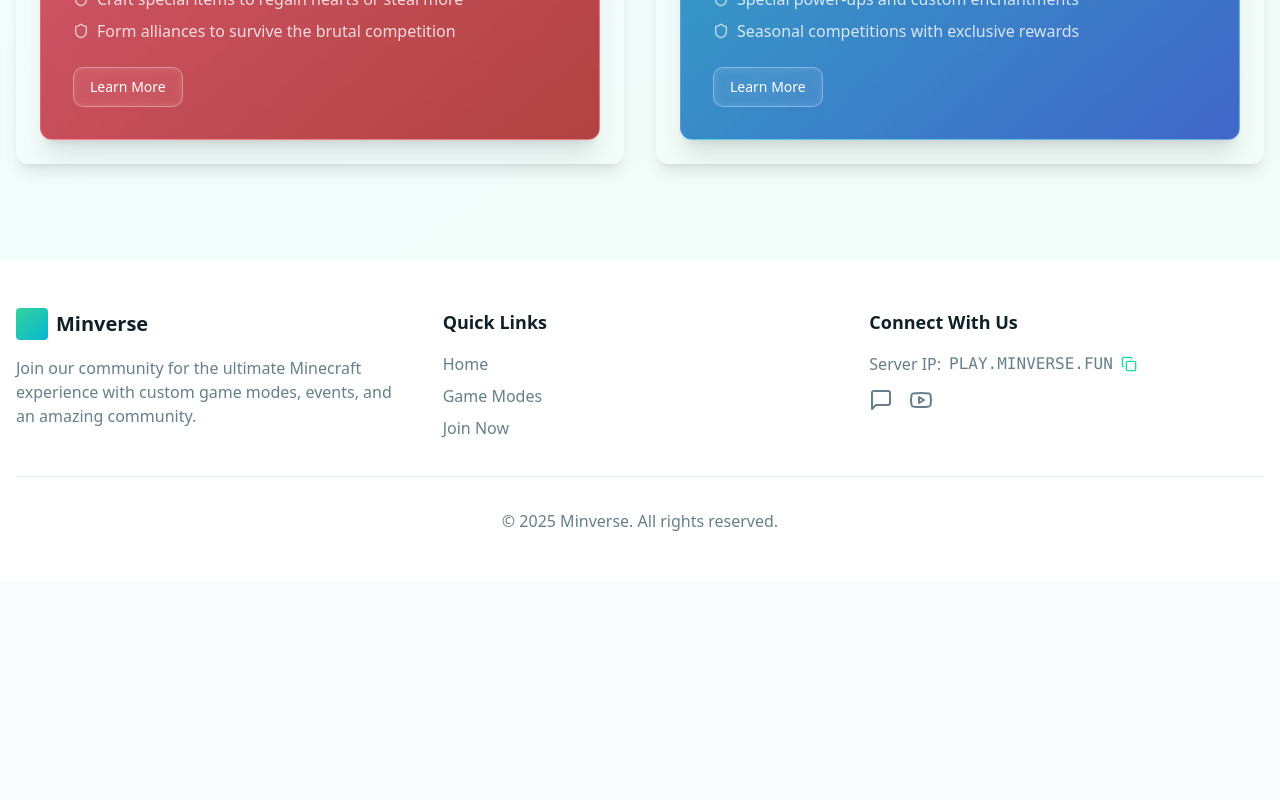
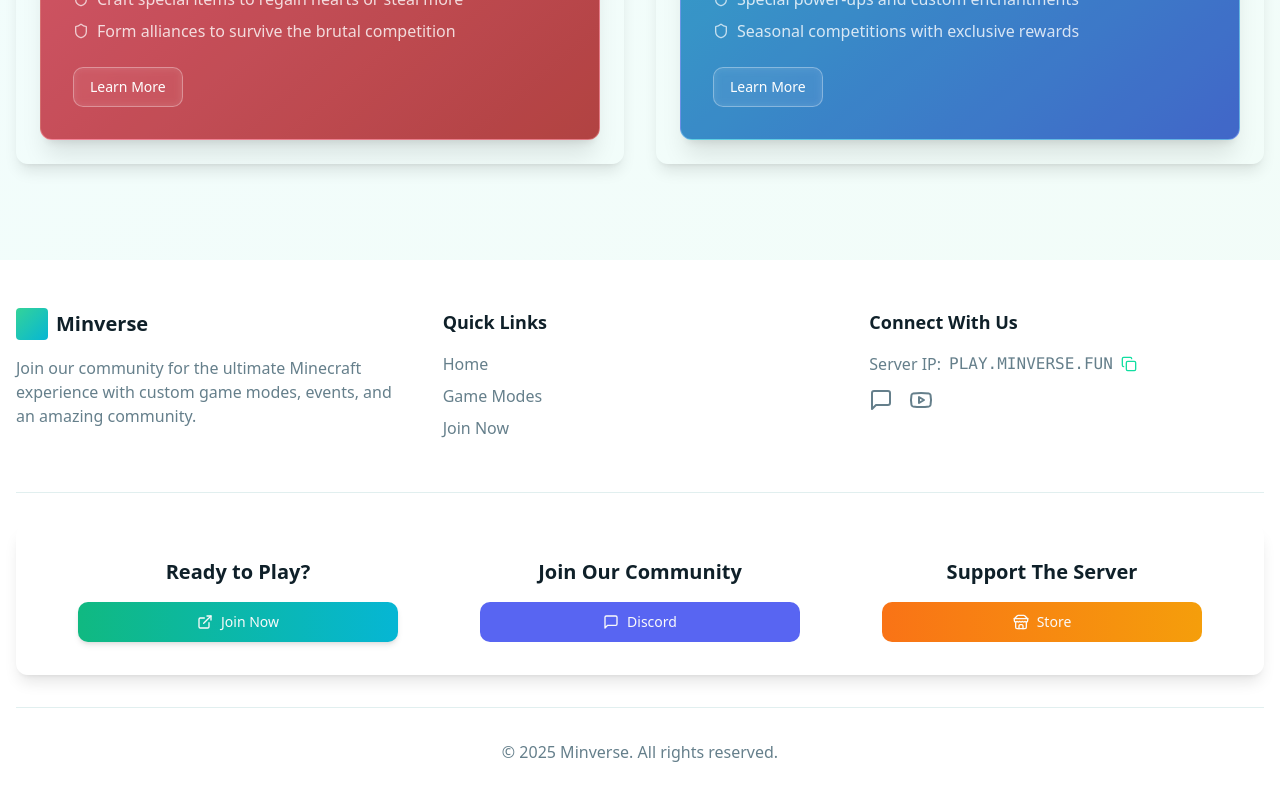
Before and after one commit to Hiro6t9/minverse, a React (Vite) app: page / in a window 1280 px wide. Shown: the part 1450-2250 px from the top of the page. Before the commit the page ends 2031 px from the top, so only its background shows below. Built offline with nearby package versions, Linux system fonts and the light colour scheme.

Commit message:
Refactor Footer Section
Update the footer section to have a more modern look, including the addition of buttons for Discord and the store.  Different colors will be used for the buttons.

```diff
--- a/src/components/Footer.tsx
+++ b/src/components/Footer.tsx
@@ -1,5 +1,6 @@
 
-import { Youtube, MessageSquare, Copy } from "lucide-react";
+import { Youtube, MessageSquare, Copy, Store, ExternalLink } from "lucide-react";
+import { Button } from "./ui/button";
 
 interface FooterProps {
   copyServerIP: () => void;
@@ -78,6 +79,49 @@ export default function Footer({ copyServerIP }: FooterProps) {
           </div>
         </div>
 
+        {/* Modern Three-Line Section with Buttons */}
+        <div className="mt-12 pt-8 border-t border-border">
+          <div className="glass-card p-8 rounded-xl">
+            <div className="grid grid-cols-1 md:grid-cols-3 gap-6 text-center">
+              {/* Join Now Line */}
+              <div className="flex flex-col items-center justify-center">
+                <h3 className="text-xl font-bold mb-4">Ready to Play?</h3>
+                <Button
+                  className="minecraft-btn w-full max-w-xs bg-gradient-to-r from-emerald-500 to-cyan-500 hover:from-emerald-400 hover:to-cyan-400"
+                  onClick={copyServerIP}
+                >
+                  <ExternalLink size={18} />
+                  Join Now
+                </Button>
+              </div>
+
+              {/* Discord Line */}
+              <div className="flex flex-col items-center justify-center">
+                <h3 className="text-xl font-bold mb-4">Join Our Community</h3>
+                <Button
+                  className="w-full max-w-xs bg-[#5865F2] hover:bg-[#4a55e3]"
+                  onClick={() => window.open('https://discord.gg/minverse', '_blank')}
+                >
+                  <MessageSquare size={18} />
+                  Discord
+                </Button>
+              </div>
+
+              {/* Store Line */}
+              <div className="flex flex-col items-center justify-center">
+                <h3 className="text-xl font-bold mb-4">Support The Server</h3>
+                <Button
+                  className="w-full max-w-xs bg-gradient-to-r from-orange-500 to-amber-500 hover:from-orange-400 hover:to-amber-400"
+                  onClick={() => window.open('https://store.minverse.fun', '_blank')}
+                >
+                  <Store size={18} />
+                  Store
+                </Button>
+              </div>
+            </div>
+          </div>
+        </div>
+
         <div className="border-t border-border mt-8 pt-8 text-center text-muted-foreground">
           <p>© {new Date().getFullYear()} Minverse. All rights reserved.</p>
         </div>
```
